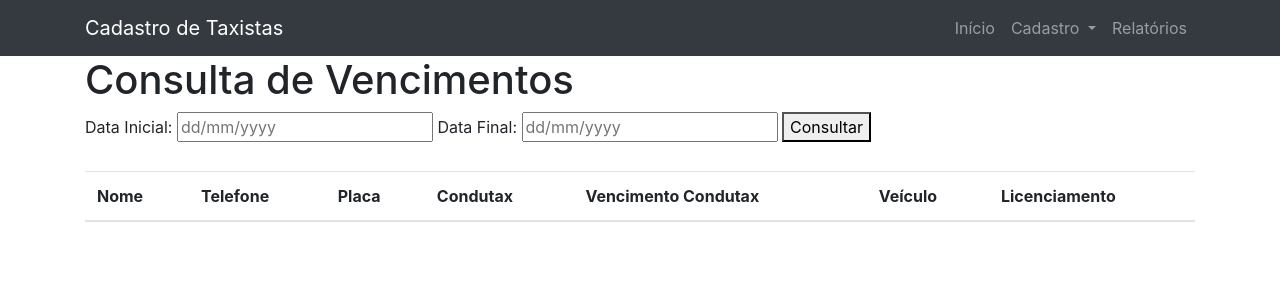
After one commit to matrix0377/projetoDespachantePiloto, a Flask app: page /consulta in a window 1280 px wide. The commit adds this page. Shown: the top 300 px of the page. Run offline with Flask 3, Linux system fonts and the light colour scheme; lists and menus that the app fills with data are empty; some libraries are stand-ins or nearby versions.

Commit message:
melhoramento da consulta vencto condutax

```diff
--- a/app.py
+++ b/app.py
@@ -195,6 +195,7 @@ def confirmar_zerar_historico():
         logging.debug('Senha incorreta.')
         return redirect(url_for('historico'))
 
+
 @app.route('/zerar_historico')
 def zerar_historico():
     try:
@@ -211,6 +212,47 @@ def zerar_historico():
         flash('Ocorreu um erro ao tentar zerar o histórico. Por favor, tente novamente.')
     return redirect(url_for('historico'))
 
+
+@app.route('/consulta', methods=['GET', 'POST'])
+def consulta():
+    if request.method == 'POST':
+        data_inicial = request.form['data_inicial']
+        data_final = request.form['data_final']
+        logging.debug(f'Data Inicial: {data_inicial}, Data Final: {data_final}')
+        return redirect(url_for('consulta_resultados', data_inicial=data_inicial, data_final=data_final))
+
+    return render_template('consulta.html')
+
+@app.route('/consulta_resultados', methods=['GET', 'POST'])
+def consulta_resultados():
+    data_inicial = request.args.get('data_inicial')
+    data_final = request.args.get('data_final')
+
+    if data_inicial and data_final:
+        try:
+            # Verificar se as datas estão no formato correto 'dd/mm/yyyy'
+            datetime.strptime(data_inicial, '%d/%m/%Y')
+            datetime.strptime(data_final, '%d/%m/%Y')
+        except ValueError as e:
+            logging.error(f"Erro ao converter data: {e}")
+            return "Formato de data inválido. Use dd/mm/yyyy."
+
+        # Converter as datas para datetime
+        try:
+            data_inicial_dt = datetime.strptime(data_inicial, '%d/%m/%Y')
+            data_final_dt = datetime.strptime(data_final, '%d/%m/%Y')
+        except ValueError as e:
+            logging.error(f"Erro ao converter data: {e}")
+            return "Data inválida. Por favor, insira uma data válida no formato dd/mm/yyyy."
+
+        taxistas = Taxista.query.filter(Taxista.vencimento_condutax >= data_inicial_dt,
+                                        Taxista.vencimento_condutax <= data_final_dt).all()
+        return render_template('consulta.html', taxistas=taxistas, data_inicial=data_inicial, data_final=data_final)
+    else:
+        return "Datas de início e fim não fornecidas."
+
+
+
 if __name__ == '__main__':
     with app.app_context():
         db.create_all()
--- a/templates/Index.html
+++ b/templates/Index.html
@@ -13,9 +13,10 @@
         <br>
     </div>
     <br>
-    <div class="d-flex justify-content-between mb-5">
-        <a href="{{ url_for('cadastro') }}" class="btn btn-success" aria-label="Cadastrar Novo Taxista">Cadastrar Novo Taxista</a>
+    <div class="d-flex justify-content-between mb-4">
+        <a href="{{ url_for('cadastro') }}" class="btn btn-primary" aria-label="Cadastrar Novo Taxista">Cadastrar Novo Taxista</a>
         <a href="{{ url_for('lista_taxistas') }}" class="btn btn-info" aria-label="Lista de Taxistas">Lista de Taxistas</a>
         <a href="{{ url_for('historico') }}" class="btn btn-warning" aria-label="Histórico de Ações">Histórico de Ações</a>
+        <a href="{{ url_for('consulta') }}" class="btn btn-dark" aria-label="Consulta de Vencimentos">Consulta de Vencimentos</a>
     </div>
 {% endblock %}
--- a/templates/base.html
+++ b/templates/base.html
@@ -40,11 +40,13 @@
                             <a class="dropdown-item" href="{{ url_for('historico') }}">Histórico de Ações</a>
                         </div>
                     </li>
+                    <li class="nav-item">
+                        <a class="nav-link" href="{{ url_for('consulta_resultados') }}">Relatórios</a>
+                    </li>
                 </ul>
             </div>
         </div>
     </nav>
-
     <!-- Main Content -->
     <div class="container">
         {% block content %}
--- /dev/null
+++ b/templates/consulta.html
@@ -0,0 +1,51 @@
+{% extends "base.html" %}
+
+{% block title %}Consulta de Vencimentos de Condutax{% endblock %}
+
+{% block content %}
+    <div class="header">
+        <h1>Consulta de Vencimentos</h1>
+    </div>
+
+    <form action="/consulta" method="post">
+        <label for="data_inicial">Data Inicial:</label>
+        <input type="text" id="data_inicial" name="data_inicial" placeholder="dd/mm/yyyy" required>
+
+        <label for="data_final">Data Final:</label>
+        <input type="text" id="data_final" name="data_final" placeholder="dd/mm/yyyy" required>
+
+        <button type="submit">Consultar</button>
+    </form>
+
+
+    {% if taxistas is not none %}
+        <div class="table-container mt-4">
+            <table class="table table-striped">
+                <thead>
+                    <tr>
+                        <th>Nome</th>
+                        <th>Telefone</th>
+                        <th>Placa</th>
+                        <th>Condutax</th>
+                        <th>Vencimento Condutax</th>
+                        <th>Veículo</th>
+                        <th>Licenciamento</th>
+                    </tr>
+                </thead>
+                <tbody>
+                    {% for taxista in taxistas %}
+                        <tr>
+                            <td>{{ taxista.nome }}</td>
+                            <td>{{ taxista.telefone }}</td>
+                            <td>{{ taxista.placa_veiculo }}</td>
+                            <td>{{ taxista.condutax }}</td>
+                            <td>{{ taxista.vencimento_condutax.strftime('%d/%m/%Y') }}</td>
+                            <td>{{ taxista.veiculo }}</td>
+                            <td>{{ taxista.licenciamento }}</td>
+                        </tr>
+                    {% endfor %}
+                </tbody>
+            </table>
+        </div>
+    {% endif %}
+{% endblock %}
```
